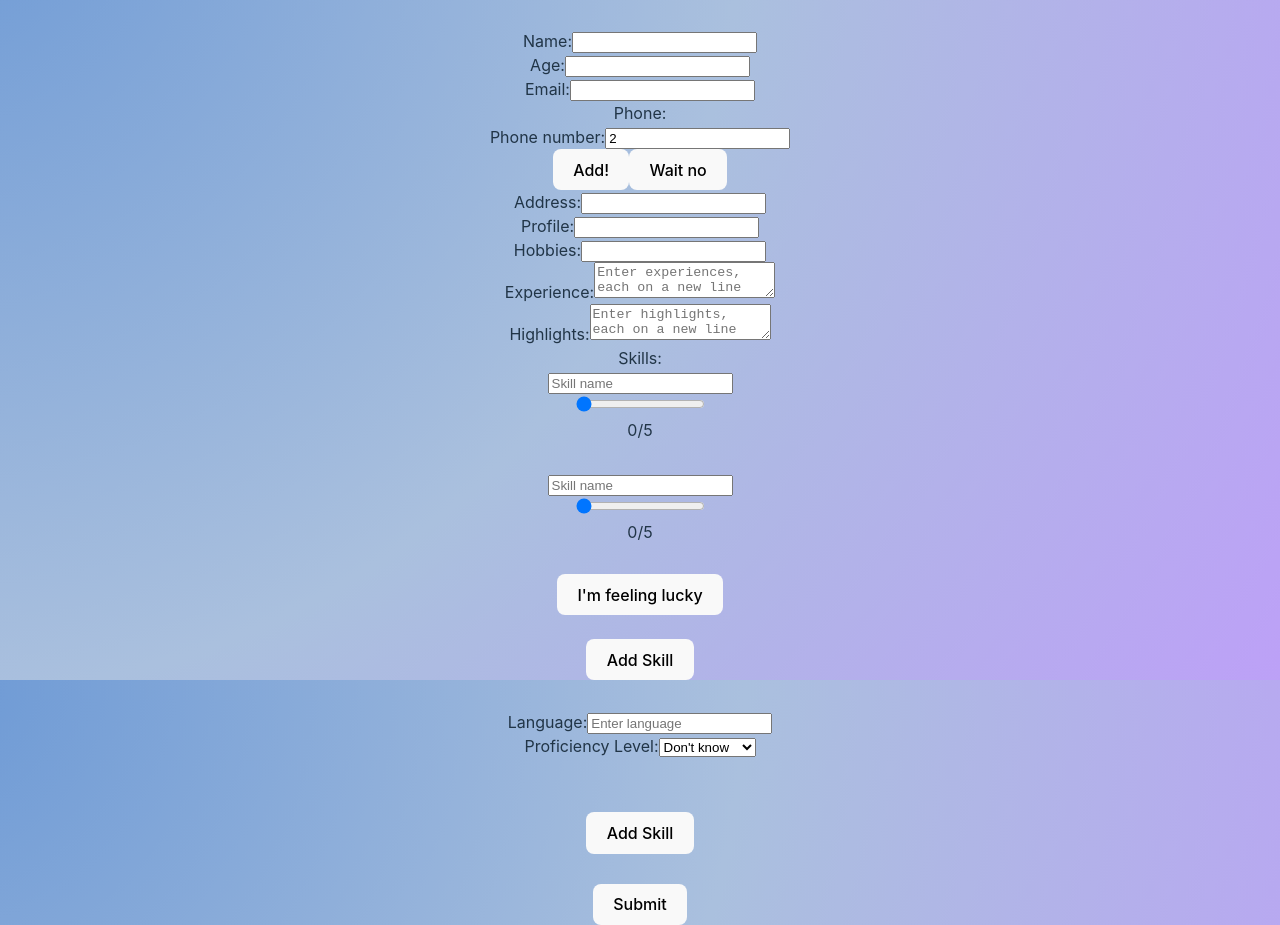
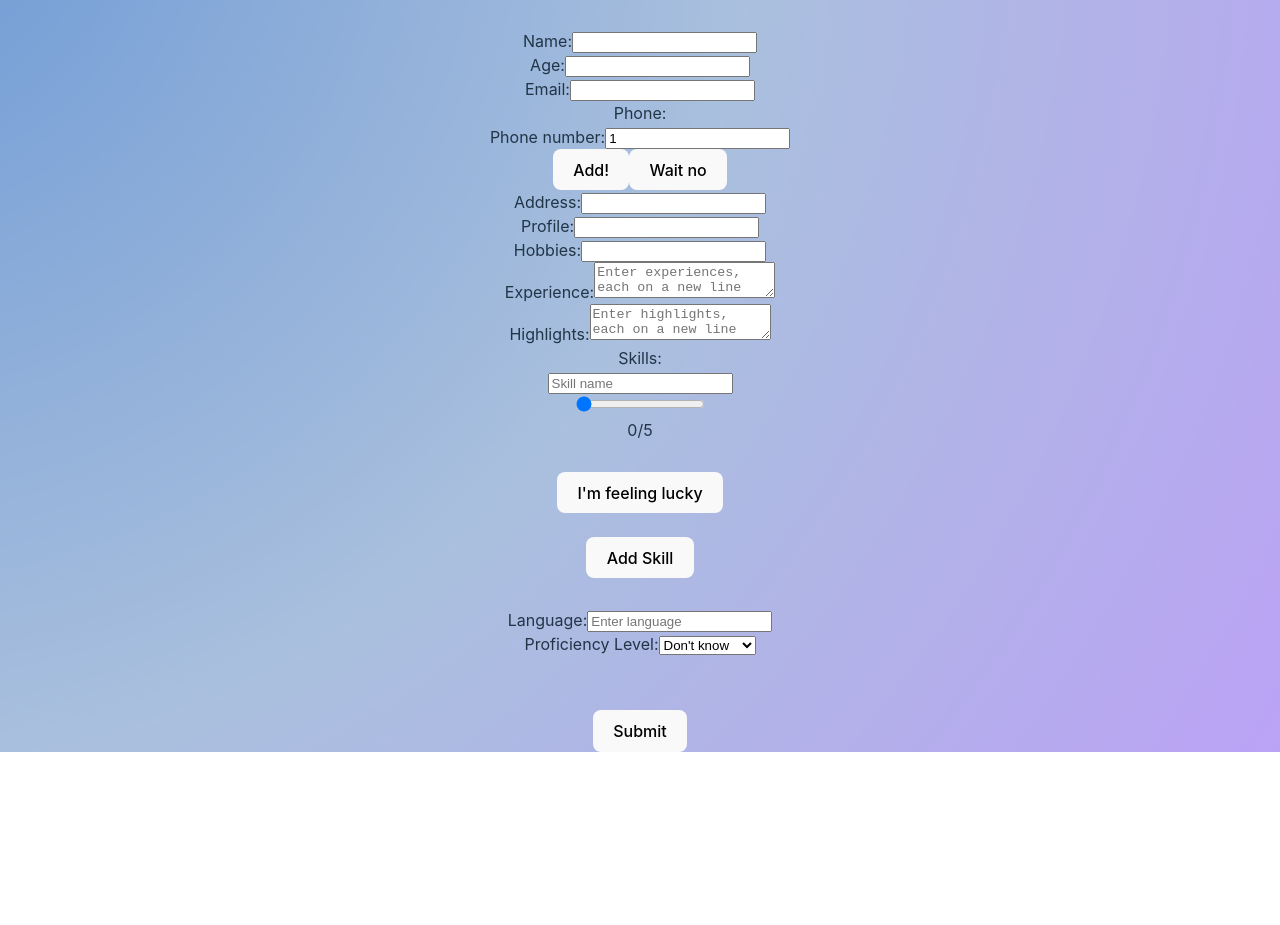
Before and after one commit to WatMan77/rottai, a React (Vite) app in the folder frontend/: page /cv-form in a window 1280 px wide. Shown: the part 120-1045 px from the top of the page. After the commit the page ends 872 px from the top, so only its background shows below. Built offline with nearby package versions, Linux system fonts and the light colour scheme.

Commit message:
Fixed add skill duplicate

```diff
--- a/frontend/src/CVForm.jsx
+++ b/frontend/src/CVForm.jsx
@@ -20,8 +20,7 @@ function CVForm() {
 
   // Function to add a new skill with default values
   const addSkillValue = (text = "", range = 0) => {
-    if(typeof text !== "string")
-        text ="";
+    if (typeof text !== "string") text = "";
 
     setSkills([...skills, { text: text, range: range }]);
   };
@@ -165,31 +164,6 @@ function CVForm() {
         </label>
         <br />
         <label>Skills:</label>
-        <div id="skills">
-          {/* Render each skill with text input and slider */}
-          {skills.map((skill, index) => (
-            <div key={index} style={{ marginBottom: "30px" }}>
-              <input
-                type="text"
-                value={skill.text}
-                onChange={(e) => handleTextChange(index, e)}
-                placeholder="Skill name"
-              />
-              <br />
-              <input
-                type="range"
-                min="0"
-                max="5"
-                step="0.001"
-                value={skill.range}
-                onChange={(e) => handleRangeChange(index, e)}
-              />
-              <br />
-              <span>{skill.range}/5</span> {/* Display current range value */}
-              <br />
-            </div>
-          ))}
-        </div>
         <Skills
           addSkillValue={addSkillValue}
           skills={skills}
@@ -197,14 +171,6 @@ function CVForm() {
           style={{ marginBottom: "30px" }}
         />
         <Languages langs={langs} setLangs={setLangs} />
-        <br />
-        <button
-          style={{ marginBottom: "30px" }}
-          type="button"
-          onClick={() => addSkillValue()}
-        >
-          Add Skill
-        </button>
         <br />
 
         <button type="submit">Submit</button>
--- a/frontend/src/Skills.jsx
+++ b/frontend/src/Skills.jsx
@@ -1,6 +1,5 @@
-import { useState } from "react";
-
-function Skills({addSkillValue, skills, setSkills}) {
+// eslint-disable-next-line react/prop-types
+function Skills({ addSkillValue, skills, setSkills }) {
   const possibleSkills = [
     "Communication",
     "Leadership",
@@ -1394,7 +1393,6 @@ function Skills({addSkillValue, skills, setSkills}) {
 
   // State to manage the list of skills (with text and slider values)
 
-
   // Function to handle changes in text input
   const handleTextChange = (index, event) => {
     const newSkills = [...skills];
```
